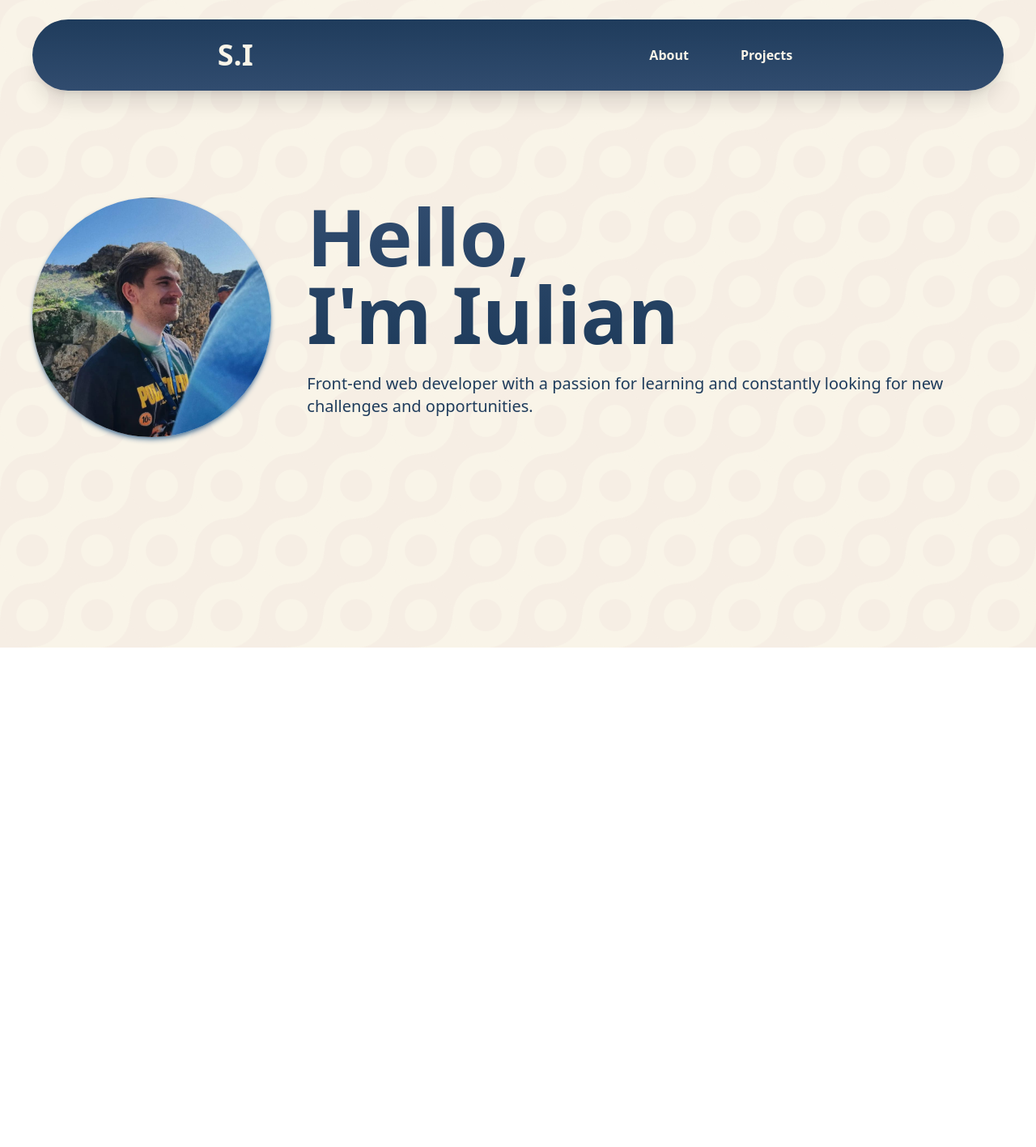
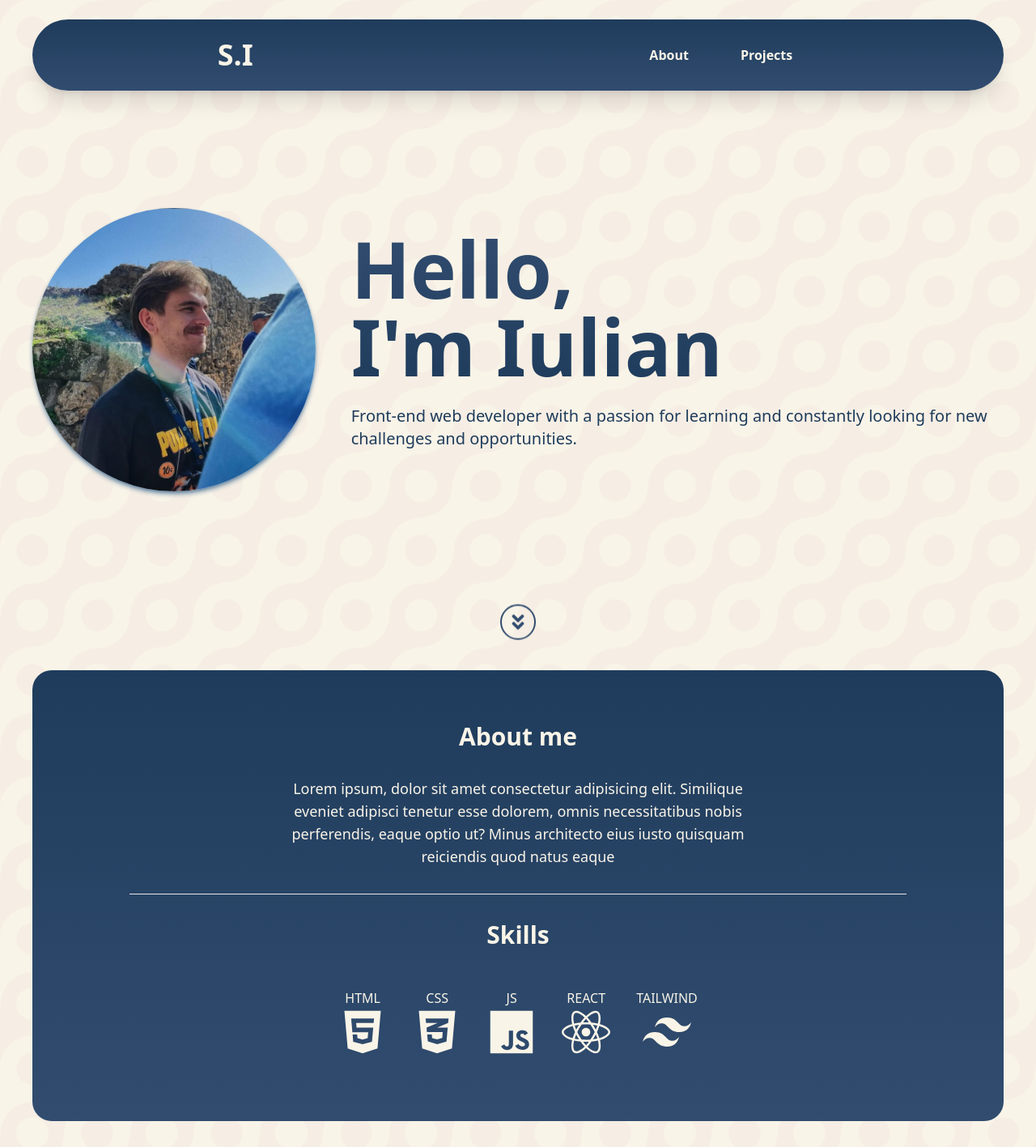
Before and after one commit to Rokonze/Portfolio, a React (Vite) app: page / in a window 1280 px wide. Shown: the whole page at 81% size. Before the commit the page ends 800 px from the top, so only its background shows below. Built offline with nearby package versions, Linux system fonts and the light colour scheme.

Commit message:
Add arrow animation, about section with about me and skills sections

```diff
--- a/package.json
+++ b/package.json
@@ -12,7 +12,8 @@
   "dependencies": {
     "pattern.css": "^1.0.0",
     "react": "^18.2.0",
-    "react-dom": "^18.2.0"
+    "react-dom": "^18.2.0",
+    "react-icons": "^5.0.1"
   },
   "devDependencies": {
     "@types/react": "^18.2.66",
--- a/src/App.jsx
+++ b/src/App.jsx
@@ -1,5 +1,6 @@
 import Navbar from "./components/Navbar"
 import Hero from "./components/Hero"
+import About from "./components/About"
 import './index.css'
 
 function App() {
@@ -7,9 +8,10 @@ function App() {
 
   return (
     <>
-      <div className="flex flex-col items-center bg-gradient-to-b from-[#f4ebde] to-[#f9f4e8] h-screen pattern ">
+      <div className="flex flex-col items-center bg-gradient-to-b from-[#f4ebde] to-[#f9f4e8] h-[100%] pattern ">
         <Navbar />
         <Hero />
+        <About />
       </div>
 
     </>
--- /dev/null
+++ b/src/components/About.jsx
@@ -0,0 +1,45 @@
+import React from 'react'
+import { FaCss3Alt } from "react-icons/fa";
+import { FaHtml5 } from "react-icons/fa";
+import { IoLogoJavascript } from "react-icons/io5";
+import { FaReact } from "react-icons/fa";
+import { SiTailwindcss } from "react-icons/si";
+
+function About() {
+  return (
+    <div className='bg-gradient-to-b from-[#1f3c5c] to-[#314c6f] max-w-[1200px] h-auto mx-auto text-[#f9f4e8] flex flex-col  items-center my-8 py-8 rounded-3xl divide-y'>
+        <div className='w-[75%] md:w-[50%]  flex flex-col items-center py-8 '>
+            <h3 className='text-3xl font-extrabold mb-8'>About me</h3>
+            <p className='text-center text-lg'>Lorem ipsum, dolor sit amet consectetur adipisicing elit. Similique eveniet adipisci tenetur esse dolorem, omnis necessitatibus nobis perferendis, eaque optio ut? Minus architecto eius iusto quisquam reiciendis quod natus eaque</p>
+        </div>
+
+        <div className='w-[80%] flex flex-col items-center py-8'>
+            <h3 className='text-3xl font-extrabold mb-8'>Skills</h3>
+            <ul className='flex flex-wrap flex-col sm:flex-row justify-center'>
+                <li className='p-2 m-2 flex flex-col items-center'>
+                    <p>HTML</p>
+                    <FaHtml5 className='text-6xl'/>
+                </li>
+                <li className='p-2 m-2 flex flex-col items-center'>
+                    <p>CSS</p>
+                    <FaCss3Alt className='text-6xl'/>
+                </li>
+                <li className='p-2 m-2 flex flex-col items-center'>
+                    <p>JS</p>
+                    <IoLogoJavascript className='text-6xl'/>
+                </li>
+                <li className='p-2 m-2 flex flex-col items-center'>
+                    <p>REACT</p>
+                    <FaReact className='text-6xl'/>
+                </li>
+                <li className='p-2 m-2 flex flex-col items-center'>
+                    <p>TAILWIND</p>
+                    <SiTailwindcss className='text-6xl'/>
+                </li>
+            </ul>
+        </div>
+    </div>
+  )
+}
+
+export default About
--- a/src/components/Hero.jsx
+++ b/src/components/Hero.jsx
@@ -1,10 +1,12 @@
 import React from 'react'
 import profilepic from '../assets/image.jpeg'
+import { FaAngleDoubleDown } from "react-icons/fa";
 
 function Hero() {
   return (
-    <div className="flex flex-col md:flex-row justify-around max-w-[1200px] h-[70vh] mx-auto py-8 ">
-        <div className=" my-auto mx-auto w-[300px] h-auto lg:w-[400px] pr-6">
+    <div className="flex flex-col items-center">
+        <div className="flex flex-col md:flex-row justify-around max-w-[1200px] h-[80vh] mx-auto py-4 ">
+            <div className=" my-auto mx-auto w-[400px] h-auto lg:w-[500px] pr-6">
                 <img src={profilepic} alt="dog" className='rounded-full shadow-md shadow-[#6384a2]'/>
             </div>
             <div className='px-5 my-auto'>
@@ -17,8 +19,13 @@ function Hero() {
                     Front-end web developer with a passion for learning and constantly looking for new challenges and opportunities.
                 </p>
             </div>
+        </div>
+        <div className='border-solid border-2 border-[#314c6f] rounded-full p-2 animate-bounce text-2xl'>
+            <div className='text-[#314c6f]'><FaAngleDoubleDown /></div>
+        </div>
 
     </div>
+
   )
 }
 
--- a/src/components/Navbar.jsx
+++ b/src/components/Navbar.jsx
@@ -7,7 +7,7 @@ function Navbar() {
             <h1 className='text-4xl font-bold'>S.I</h1>
             <ul className="flex flex-row ">
                 <li className='mx-4 px-4 py-2  hover:bg-[#6384a2] rounded-full font-bold active:bg-[#1f3c5c] hover:transition-all duration-300'>About</li>
-                <li className='mx-4 px-4 py-2  hover:bg-[#6384a2] rounded-md font-bold active:bg-[#1f3c5c] hover:transition-all duration-300'>Projects</li>
+                <li className='mx-4 px-4 py-2  hover:bg-[#6384a2] rounded-full font-bold active:bg-[#1f3c5c] hover:transition-all duration-300'>Projects</li>
             </ul>
         </div>
     </div>
```
Also changed, not shown: 1 other file (tests, documents, lock files or other folders). Lines whose indentation alone changed are shown as unchanged.
